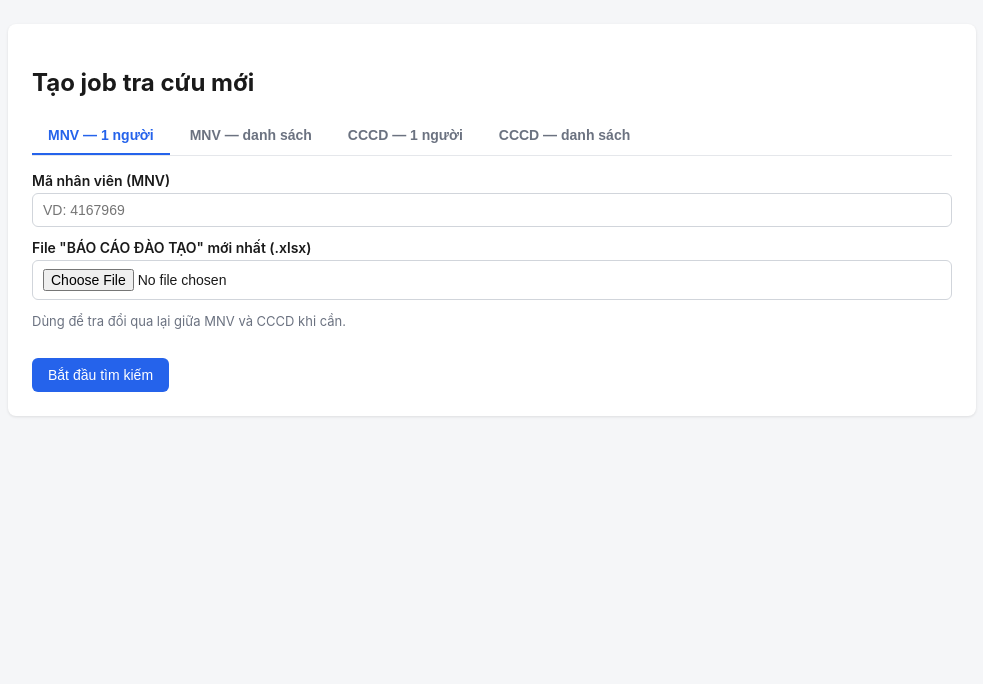
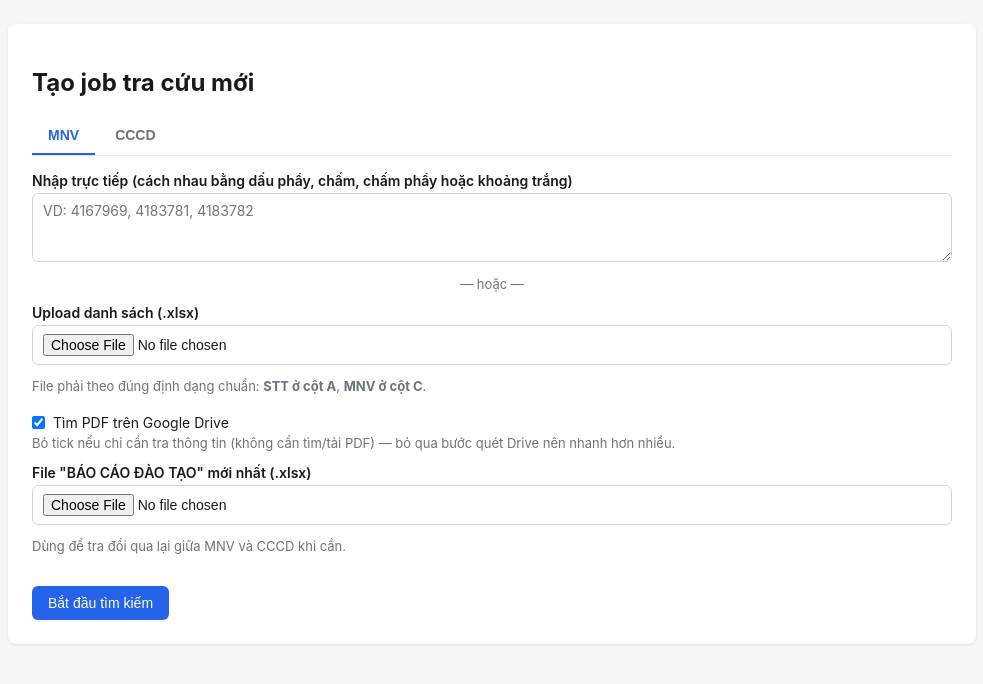
Before and after one commit to noname6600/office, a FastAPI app: page / in a window 1280 px wide. Shown: the part 48-732 px from the top of the page, without its empty margins (148-1131 px from the left). Run offline with FastAPI, Linux system fonts and the light colour scheme; the visitor is signed in with stand-in values (Sample User, id 1).

Commit message:
Gộp UI tạo job còn 2 tab, cho nhập nhiều mã, thêm tuỳ chọn bỏ quét Drive
- Gộp 4 tab (MNV/CCCD x 1 người/danh sách) thành 2 tab MNV/CCCD, ô nhập
  trực tiếp giờ nhận nhiều MNV/CCCD cùng lúc (phân tách bằng , . ; hoặc
  khoảng trắng) thay vì chỉ 1 giá trị
- Thêm checkbox "Tìm PDF trên Google Drive" (job.search_drive) - bỏ tick
  thì bỏ hẳn bước quét Drive, mọi mã đi thẳng vào fallback tra cứu
- Tự ép format ngày D/M/YYYY cho đúng dòng vừa ghi khi Add vào checklist,
  tránh kế thừa sai format hoặc hiện số serial thô từ dòng append trước đó

Co-Authored-By: Claude Sonnet 5 <noreply@anthropic.com>

```diff
--- a/app/db.py
+++ b/app/db.py
@@ -43,6 +43,9 @@ def _run_lightweight_migrations():
         if "search_type" not in cols:
             conn.exec_driver_sql("ALTER TABLE jobs ADD COLUMN search_type VARCHAR(10) DEFAULT 'mnv'")
             conn.commit()
+        if "search_drive" not in cols:
+            conn.exec_driver_sql("ALTER TABLE jobs ADD COLUMN search_drive BOOLEAN DEFAULT 1")
+            conn.commit()
 
         addsession_cols = [row[1] for row in conn.exec_driver_sql("PRAGMA table_info(add_sessions)").fetchall()]
         if addsession_cols and "added_count" not in addsession_cols:
--- a/app/models.py
+++ b/app/models.py
@@ -1,6 +1,6 @@
 import datetime
 
-from sqlalchemy import DateTime, ForeignKey, Integer, String, Text
+from sqlalchemy import Boolean, DateTime, ForeignKey, Integer, String, Text
 from sqlalchemy.orm import Mapped, mapped_column, relationship
 
 from app.db import Base
@@ -69,8 +69,9 @@ class Job(Base):
     )
     ds_filename: Mapped[str] = mapped_column(String(500), nullable=True)
     baocao_filename: Mapped[str] = mapped_column(String(500), nullable=True)
-    single_mnv: Mapped[str] = mapped_column(String(50), nullable=True)
+    single_mnv: Mapped[str] = mapped_column(Text, nullable=True)  # có thể chứa nhiều giá trị nhập tay
     search_type: Mapped[str] = mapped_column(String(10), default="mnv")  # "mnv" hoặc "cccd"
+    search_drive: Mapped[bool] = mapped_column(Boolean, default=True)  # False = bỏ qua quét Drive, chỉ tra fallback
     total: Mapped[int] = mapped_column(Integer, default=0)
     processed: Mapped[int] = mapped_column(Integer, default=0)
     found_count: Mapped[int] = mapped_column(Integer, default=0)
--- a/app/templates/upload.html
+++ b/app/templates/upload.html
@@ -5,32 +5,38 @@
   <h2>Tạo job tra cứu mới</h2>
 
   <div class="tabs">
-    <button type="button" class="tab-btn active" data-search-type="mnv" data-mode="single">MNV — 1 người</button>
-    <button type="button" class="tab-btn" data-search-type="mnv" data-mode="list">MNV — danh sách</button>
-    <button type="button" class="tab-btn" data-search-type="cccd" data-mode="single">CCCD — 1 người</button>
-    <button type="button" class="tab-btn" data-search-type="cccd" data-mode="list">CCCD — danh sách</button>
+    <button type="button" class="tab-btn active" data-search-type="mnv">MNV</button>
+    <button type="button" class="tab-btn" data-search-type="cccd">CCCD</button>
   </div>
 
-  <form action="/jobs" method="post" enctype="multipart/form-data">
+  <form id="job-form" action="/jobs" method="post" enctype="multipart/form-data">
     <input type="hidden" id="search_type" name="search_type" value="mnv">
 
-    <div class="tab-panel active" id="mode-single">
-      <label id="single-label" for="single_mnv">Mã nhân viên (MNV)</label>
-      <input type="text" id="single_mnv" name="single_mnv" placeholder="VD: 4167969" required>
-    </div>
+    <label id="direct-label" for="single_mnv">Nhập trực tiếp (cách nhau bằng dấu phẩy, chấm, chấm phẩy hoặc khoảng trắng)</label>
+    <textarea id="single_mnv" name="single_mnv" rows="3" placeholder="VD: 4167969, 4183781, 4183782"
+      style="width:100%; padding:8px 10px; border:1px solid #d1d5db; border-radius:6px; font-size:14px; font-family:inherit;"></textarea>
 
-    <div class="tab-panel" id="mode-list">
-      <label id="list-label" for="ds_file">Danh sách nhân viên cần tìm (.xlsx)</label>
-      <input type="file" id="ds_file" name="ds_file" accept=".xlsx">
-      <p class="muted" id="list-hint">
-        File phải theo đúng định dạng chuẩn: <strong>STT ở cột A</strong>, <strong>MNV ở cột C</strong>.
-      </p>
-    </div>
+    <p class="muted" style="margin:10px 0; text-align:center;">— hoặc —</p>
+
+    <label id="list-label" for="ds_file">Upload danh sách (.xlsx)</label>
+    <input type="file" id="ds_file" name="ds_file" accept=".xlsx">
+    <p class="muted" id="list-hint">
+      File phải theo đúng định dạng chuẩn: <strong>STT ở cột A</strong>, <strong>MNV ở cột C</strong>.
+    </p>
+
+    <label style="display:flex; align-items:center; gap:8px; font-weight:normal; margin-top:20px;">
+      <input type="checkbox" id="search_drive" name="search_drive" checked style="width:auto; margin:0;">
+      Tìm PDF trên Google Drive
+    </label>
+    <p class="muted" style="margin-top:2px;">
+      Bỏ tick nếu chỉ cần tra thông tin (không cần tìm/tải PDF) — bỏ qua bước quét Drive nên nhanh hơn nhiều.
+    </p>
 
     <label for="baocao_file">File "BÁO CÁO ĐÀO TẠO" mới nhất (.xlsx)</label>
     <input type="file" id="baocao_file" name="baocao_file" accept=".xlsx" required>
     <p class="muted">Dùng để tra đổi qua lại giữa MNV và CCCD khi cần.</p>
 
+    <p id="form-error" style="color:#991b1b;"></p>
     <button type="submit">Bắt đầu tìm kiếm</button>
   </form>
 </div>
@@ -38,15 +44,15 @@
 <script>
 const LABELS = {
   mnv: {
-    single: "Mã nhân viên (MNV)",
-    placeholder: "VD: 4167969",
-    list: "Danh sách nhân viên cần tìm (.xlsx)",
+    direct: "Nhập trực tiếp (cách nhau bằng dấu phẩy, chấm, chấm phẩy hoặc khoảng trắng)",
+    placeholder: "VD: 4167969, 4183781, 4183782",
+    list: "Upload danh sách (.xlsx)",
     hint: 'File phải theo đúng định dạng chuẩn: <strong>STT ở cột A</strong>, <strong>MNV ở cột C</strong>.',
   },
   cccd: {
-    single: "Căn cước công dân (CCCD)",
-    placeholder: "VD: 079184001234",
-    list: "Danh sách CCCD cần tìm (.xlsx)",
+    direct: "Nhập trực tiếp (cách nhau bằng dấu phẩy, chấm, chấm phẩy hoặc khoảng trắng)",
+    placeholder: "VD: 079184001234, 079184005678",
+    list: "Upload danh sách (.xlsx)",
     hint: 'File phải theo đúng định dạng chuẩn: <strong>STT ở cột A</strong>, <strong>CCCD ở cột C</strong>.',
   },
 };
@@ -57,22 +63,32 @@ document.querySelectorAll(".tab-btn").forEach((btn) => {
     btn.classList.add("active");
 
     const searchType = btn.dataset.searchType;
-    const mode = btn.dataset.mode;
     const labels = LABELS[searchType];
 
     document.getElementById("search_type").value = searchType;
-
-    document.querySelectorAll(".tab-panel").forEach((p) => p.classList.remove("active"));
-    document.getElementById(`mode-${mode}`).classList.add("active");
-
-    document.getElementById("single_mnv").required = (mode === "single");
-    document.getElementById("ds_file").required = (mode === "list");
-
-    document.getElementById("single-label").textContent = labels.single;
+    document.getElementById("direct-label").textContent = labels.direct;
     document.getElementById("single_mnv").placeholder = labels.placeholder;
     document.getElementById("list-label").textContent = labels.list;
     document.getElementById("list-hint").innerHTML = labels.hint;
   });
 });
+
+document.getElementById("job-form").addEventListener("submit", (e) => {
+  const direct = document.getElementById("single_mnv").value.trim();
+  const hasFile = document.getElementById("ds_file").files.length > 0;
+  const errorEl = document.getElementById("form-error");
+
+  if (direct && hasFile) {
+    e.preventDefault();
+    errorEl.textContent = "Chỉ chọn 1 trong 2: nhập trực tiếp hoặc upload danh sách, không dùng cả 2.";
+    return;
+  }
+  if (!direct && !hasFile) {
+    e.preventDefault();
+    errorEl.textContent = "Cần nhập trực tiếp hoặc upload danh sách.";
+    return;
+  }
+  errorEl.textContent = "";
+});
 </script>
 {% endblock %}
```
Also changed, not shown: app/jobs/routes.py (+8 -7 lines), app/jobs/runner.py (+21 -13 lines), app/jobs/sheets.py (+49 -7 lines), app/jobs/textnorm.py (+14 -0 lines).
